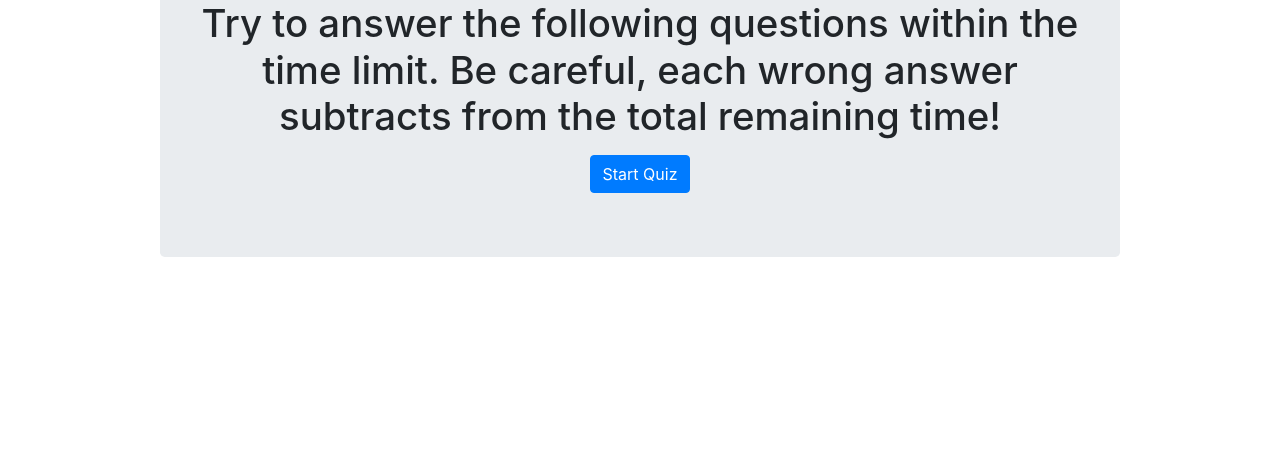
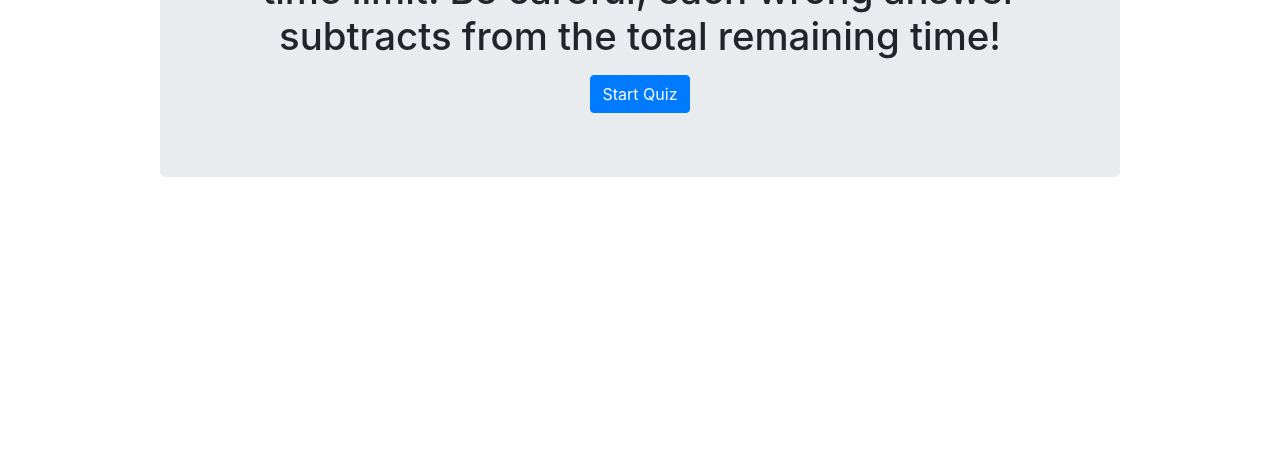
Before and after one commit to bosshogg86/code-quiz, a plain HTML site: page index.html in a window 1280 px wide. Shown: the part 341-800 px from the top of the page. Drawn offline with nearby package versions, Linux system fonts and the light colour scheme.

Commit message:
jumbotron margins

```diff
--- a/style.css
+++ b/style.css
@@ -12,5 +12,8 @@
 
 .jumbotron {
     text-align: center;
-    margin: 10rem;
+    margin-top: 5rem;
+    margin-right: 10rem;
+    margin-bottom: 10rem;
+    margin-left: 10rem;
 }
```
